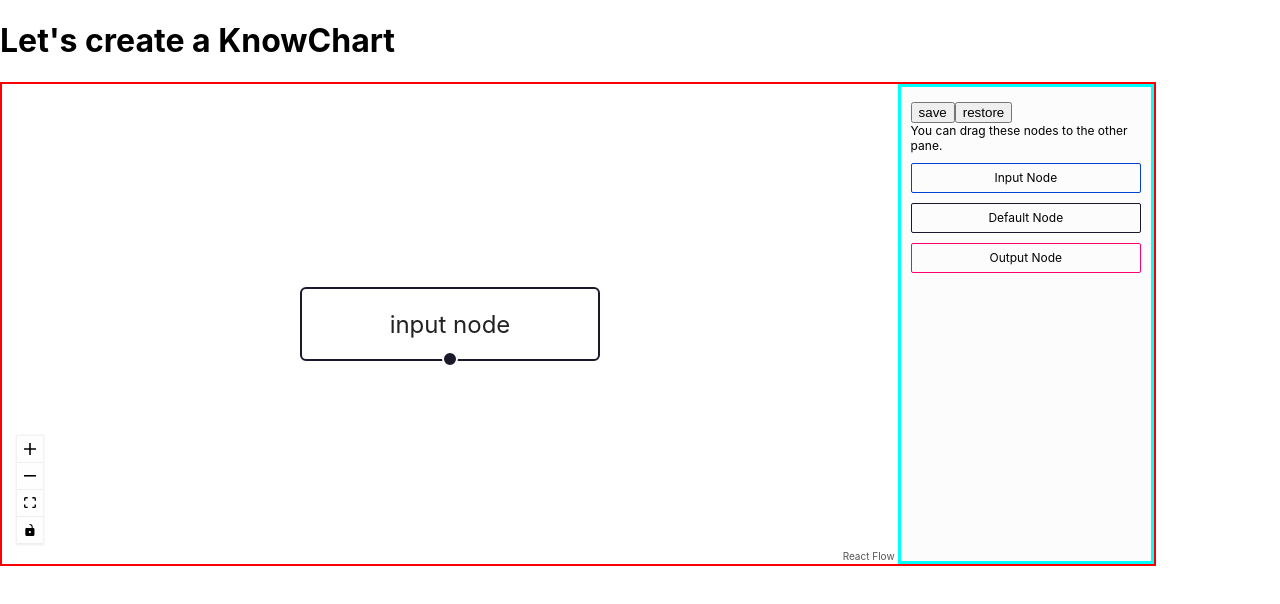
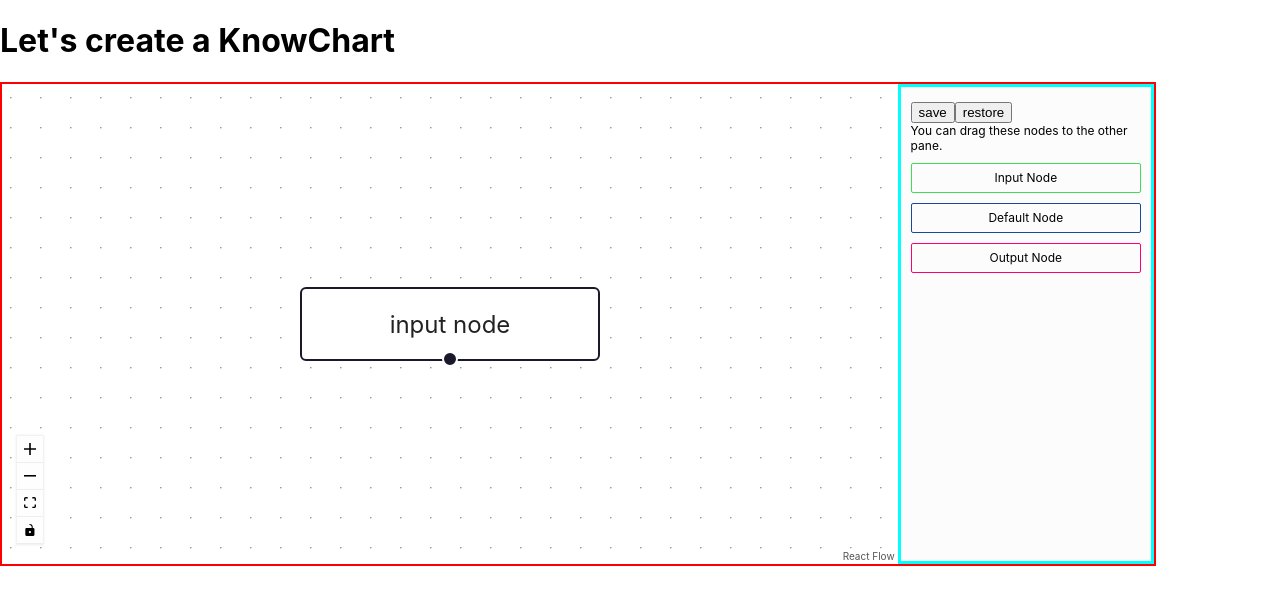
Before and after one commit to veronica-hing/KnowChart, a React (Create React App) app in the folder client/: page /knowchart in a window 1280 px wide. Shown: the top 604 px of the page. Built offline with nearby package versions, Linux system fonts and the light colour scheme.

Commit message:
added background dots

```diff
--- a/client/src/App.css
+++ b/client/src/App.css
@@ -60,7 +60,7 @@
 .dndflow .dndnode {
   height: 20px;
   padding: 4px;
-  border: 1px solid #1a192b;
+  border: 1px solid #1a489c;
   border-radius: 2px;
   margin-bottom: 10px;
   display: flex;
@@ -70,7 +70,7 @@
 }
 
 .dndflow .dndnode.input {
-  border-color: #0041d0;
+  border-color: #00d01fbd;
 }
 
 .dndflow .dndnode.output {
--- a/client/src/components/Flow.js
+++ b/client/src/components/Flow.js
@@ -2,6 +2,7 @@ import React, { useState, useRef, useCallback, useEffect } from 'react';
 import { useParams } from 'react-router-dom';
 import axios from 'axios';
 import ReactFlow, {
+  Background,
   ReactFlowProvider,
   addEdge,
   useNodesState,
@@ -102,6 +103,7 @@ const Flow = () => {
             onDragOver={onDragOver}
             fitView
           >
+            <Background/>
             <Controls />
           </ReactFlow>
         </div>
```
